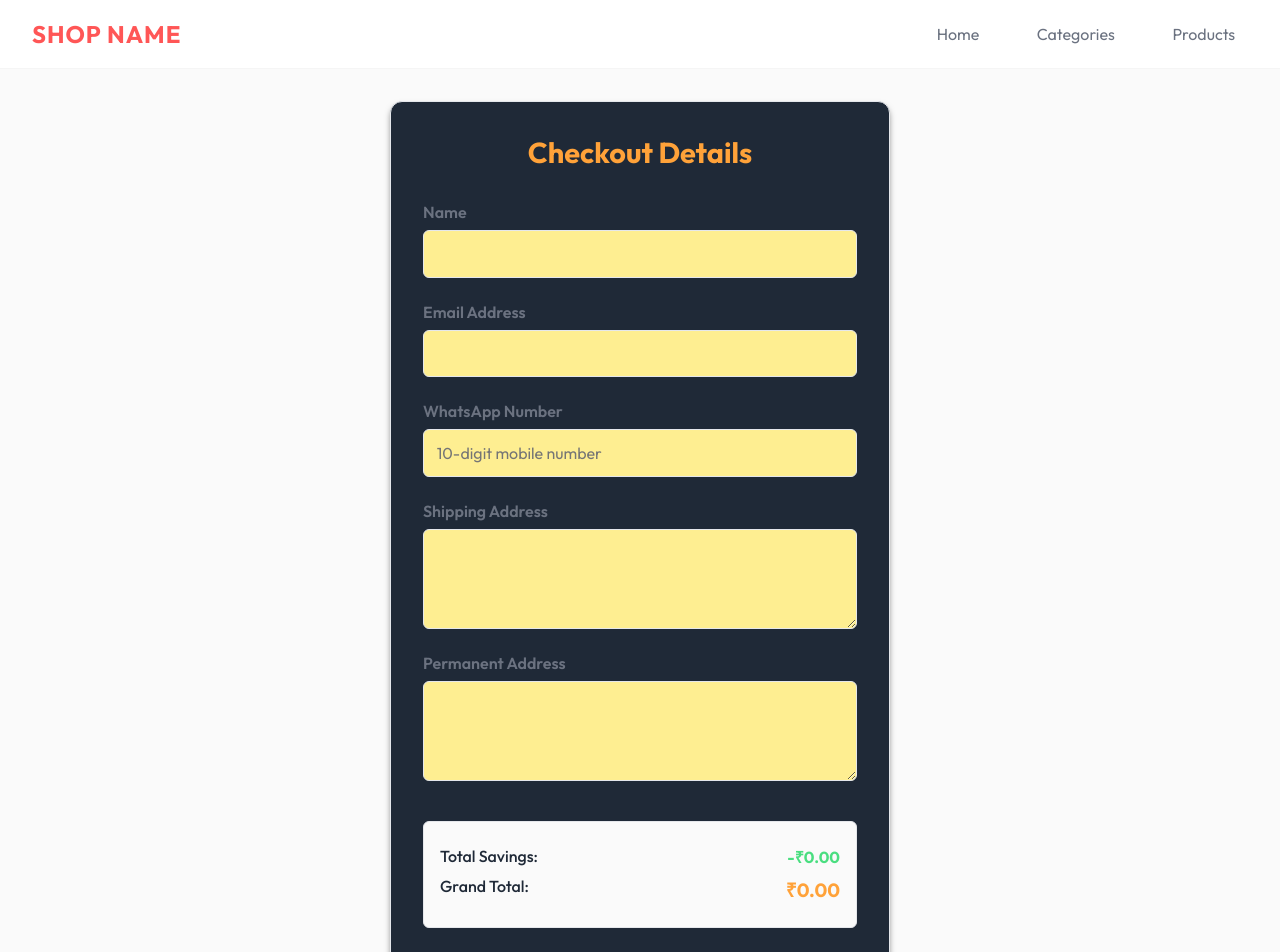
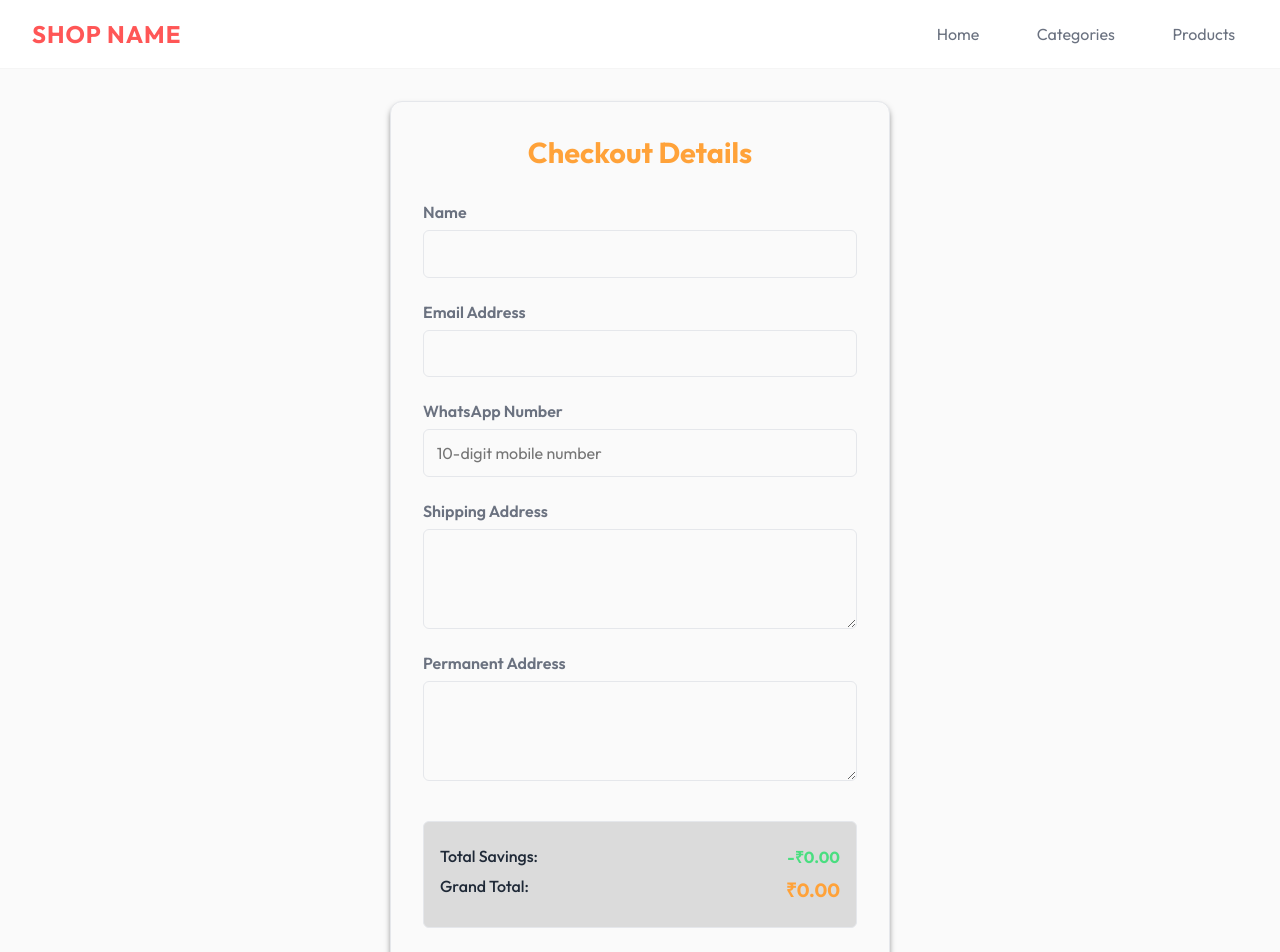
Before and after one commit to darwin018/deepdive-project-jacf, a React (Vite) app in the folder frontend/deepdive/: page /checkout in a window 1280 px wide. Shown: the top 952 px of the page. Built offline with nearby package versions, Linux system fonts and the light colour scheme.

Commit message:
css changes

```diff
--- a/frontend/deepdive/src/css/CheckoutForm.module.css
+++ b/frontend/deepdive/src/css/CheckoutForm.module.css
@@ -10,7 +10,7 @@
 }
 
 .formWrapper {
-    background-color: #1F2937;
+    background-color: #FAFAFA;
     padding: 2rem;
     border-radius: 12px;
     box-shadow: 0 4px 6px -1px rgba(0, 0, 0, 0.5);
@@ -45,7 +45,7 @@
 
 .input,
 .textarea {
-    background-color: #FEEE91;
+    background-color: #FAFAFA;
     border: 1px solid #E5E7EB;
     padding: 0.8rem;
     border-radius: 6px;
@@ -81,7 +81,7 @@
 }
 
 .summary {
-    background-color: #FAFAFA;
+    background-color: #dbdbdb;
     padding: 1rem;
     border-radius: 6px;
     margin-top: 1rem;
--- a/frontend/deepdive/src/css/Products.module.css
+++ b/frontend/deepdive/src/css/Products.module.css
@@ -390,7 +390,7 @@
 }
 
 .modalContent {
-    background-color: #1F2937;
+    background-color: #FAFAFA;
     border-radius: 12px;
     width: 90%;
     max-width: 600px;
```
